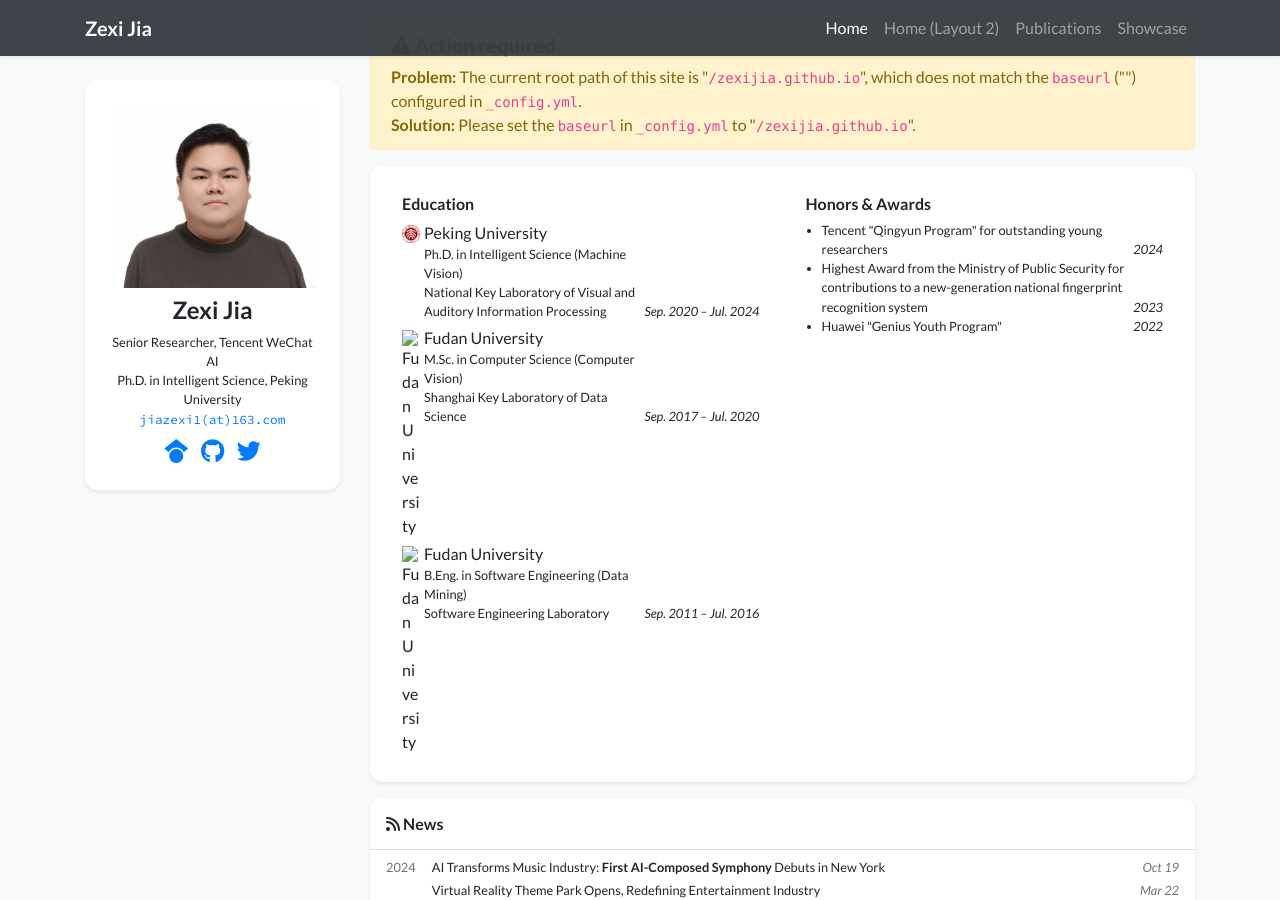
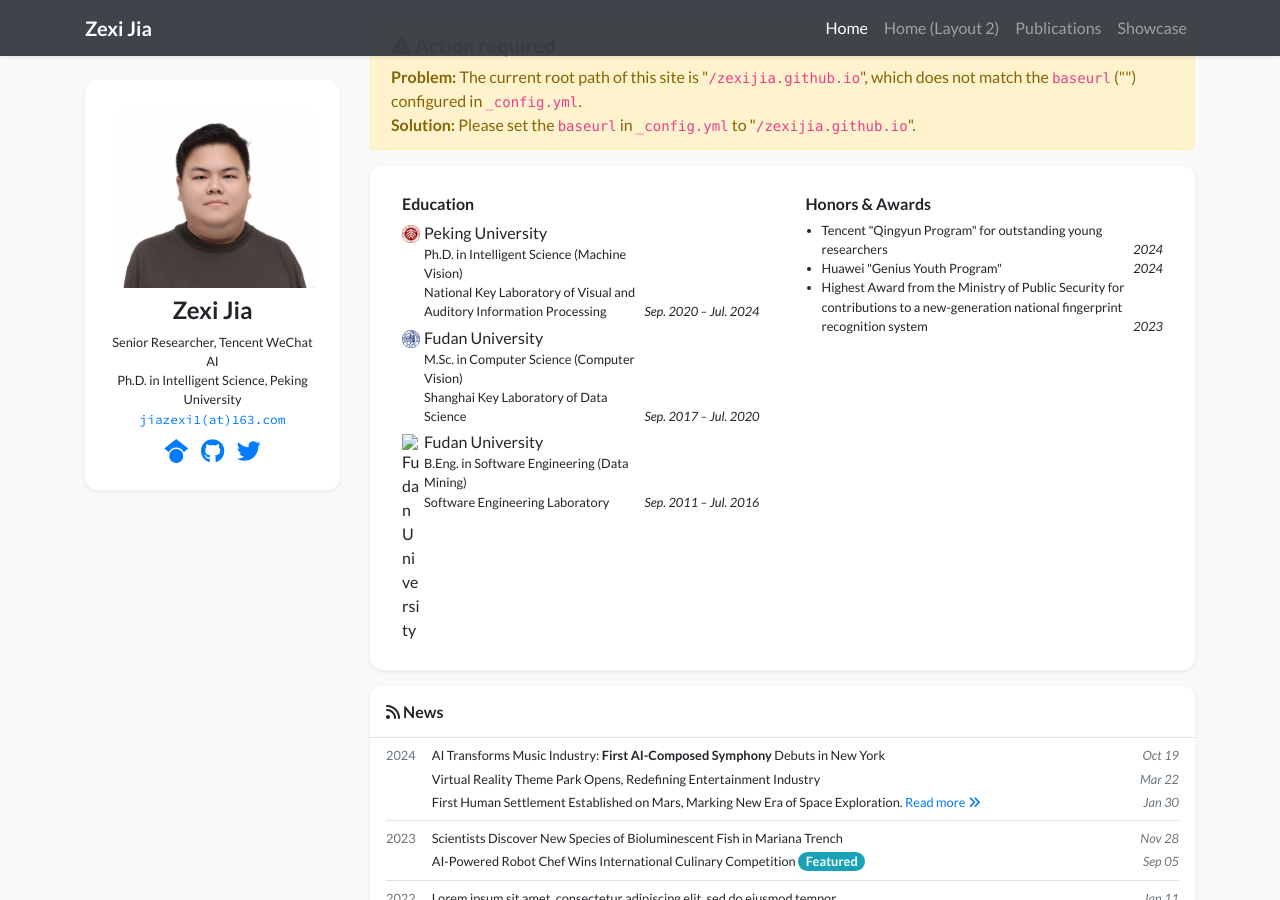
Before and after one commit to zexiJia/zexijia.github.io, a Jekyll site: the page built from index.html, in a window 1280 px wide and 900 px high, scrolled down 438 px. Built offline with Jekyll 4.4.1, drawn with Linux system fonts in a browser that asks for light colours; nearby versions of some CDN libraries; a style sheet for code colours, icons or effects is not loaded.

```diff
--- a/_data/profile.yml
+++ b/_data/profile.yml
@@ -54,13 +54,13 @@
     date: Sep. 2020 – Jul. 2024
   - name: Fudan University
     # 如果你准备加 Fudan logo，可以放在 assets/images/badges/ 下并在这里填路径
-    # logo: /assets/images/badges/Fudan.png
+    logo: /assets/images/badges/fudan.png
     position: >-
       M.Sc. in Computer Science (Computer Vision) <br/>
       Shanghai Key Laboratory of Data Science
     date: Sep. 2017 – Jul. 2020
   - name: Fudan University
-    # logo: /assets/images/badges/Fudan.png
+    ogo: /assets/images/badges/fudan.png
     position: >-
       B.Eng. in Software Engineering (Data Mining) <br/>
       Software Engineering Laboratory
@@ -69,7 +69,7 @@
 awards:
   - name: Tencent "Qingyun Program" for outstanding young researchers
     date: 2024
+  - name: Huawei "Genius Youth Program"
+    date: 2024
   - name: Highest Award from the Ministry of Public Security for contributions to a new-generation national fingerprint recognition system
     date: 2023
-  - name: Huawei "Genius Youth Program"
-    date: 2022
```
Also changed, not shown: assets/images/badges/fudan.png (added).
